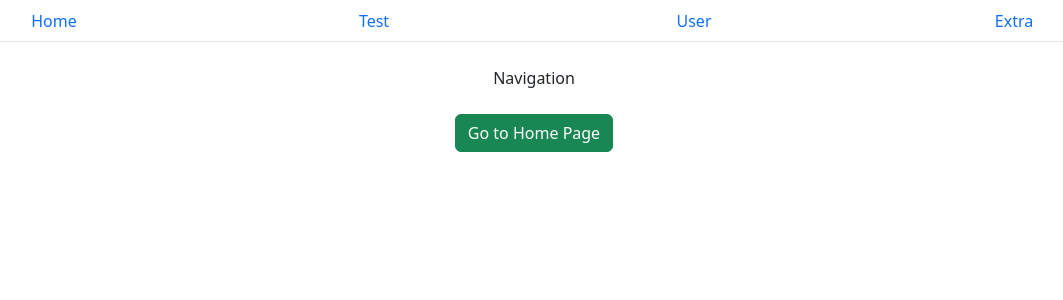
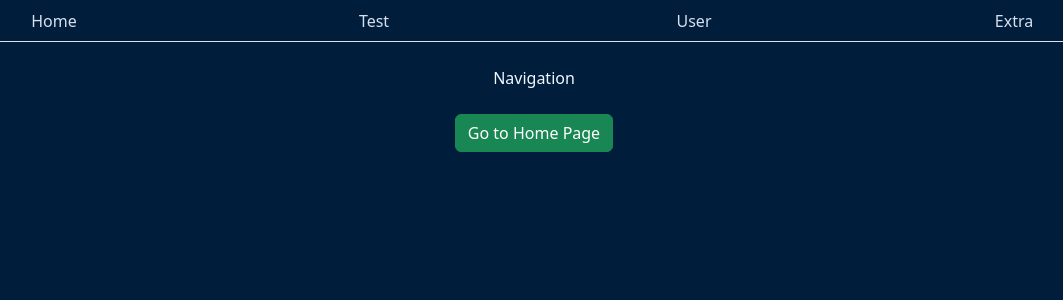
Before and after one commit to ddipayan00/portfolio, a React (Create React App) app: page /navigation in a window 1280 px wide. Shown: the top 300 px of the page, without its empty margins (106-1169 px from the left). Built offline with nearby package versions, Linux system fonts and the light colour scheme.

Commit message:
=> mui added for testing and understanding => bg-color chsnged

```diff
--- a/package.json
+++ b/package.json
@@ -3,6 +3,9 @@
   "version": "0.1.0",
   "private": true,
   "dependencies": {
+    "@emotion/react": "^11.11.0",
+    "@emotion/styled": "^11.11.0",
+    "@mui/material": "^5.13.3",
     "@testing-library/jest-dom": "^5.16.5",
     "@testing-library/react": "^13.4.0",
     "@testing-library/user-event": "^13.5.0",
--- a/public/index.html
+++ b/public/index.html
@@ -8,6 +8,15 @@
       name="description"
       content="Web site created using create-react-app"
     />
+    <link
+      rel="stylesheet"
+      href="https://fonts.googleapis.com/css?family=Roboto:300,400,500,700&display=swap"
+    />
+    <link
+      rel="stylesheet"
+      href="https://fonts.googleapis.com/icon?family=Material+Icons"
+    />
+
     <link rel="stylesheet" href="https://use.fontawesome.com/releases/v5.7.1/css/all.css">
     <title>React App</title>
   </head>
--- a/src/App.css
+++ b/src/App.css
@@ -1,3 +1,17 @@
+.userClass  {
+  background-color: #D1E9FC !important;
+  color: #3E548E !important;
+}
+.userClass:hover  {
+  background-color: #D0F2FF !important;
+  color: #061B64 !important;
+}
+
+.navBarItem {
+  color: #d9e0ed !important;
+}
+
+
 .App {
   text-align: center;
 }
--- a/src/Home.js
+++ b/src/Home.js
@@ -9,7 +9,7 @@ const Home = () => {
       <br/>
       {/* Have to learn grid flex box and css properly */}
       Home <br/><br/>
-      <Button variant="primary" onClick={(e) => {e.preventDefault(); navigate("/user");}}>
+      <Button className="userClass" variant="primary" onClick={(e) => {e.preventDefault(); navigate("/user");}}>
           Go to User Page
       </Button>
       <br/><br/>
--- a/src/Navigation.js
+++ b/src/Navigation.js
@@ -4,20 +4,32 @@ import { Button } from 'react-bootstrap';
 import Nav from 'react-bootstrap/Nav';
 
 
-function NavBar() {
+function NavBar({navigate}) {
   return (
-    <Nav justify variant="tabs" >
+    <Nav justify variant="tabs" className='navBar' >
       <Nav.Item>
-        <Nav.Link href="/">Home</Nav.Link>
+        {/* <Button variant="success" onClick={(e) => {e.preventDefault(); navigate("/");}}>
+          Home
+        </Button> */}
+        <Nav.Link className="navBarItem" onClick={(e) => {e.preventDefault(); navigate("/");}}>Home</Nav.Link>
       </Nav.Item>
       <Nav.Item>
-        <Nav.Link href="/test">Test</Nav.Link>
+        {/* <Button variant="danger" onClick={(e) => {e.preventDefault(); navigate("/test");}}>
+          Test
+        </Button> */}
+        <Nav.Link className="navBarItem" onClick={(e) => {e.preventDefault(); navigate("/test");}}>Test</Nav.Link>
       </Nav.Item>
       <Nav.Item>
-        <Nav.Link href="/user">User</Nav.Link>
+        {/* <Button variant="primary" onClick={(e) => {e.preventDefault(); navigate("/user");}}>
+          User
+        </Button> */}
+        <Nav.Link className="navBarItem" onClick={(e) => {e.preventDefault(); navigate("/user");}}>User</Nav.Link>
       </Nav.Item>
       <Nav.Item>
-        <Nav.Link href="/extra">Extra</Nav.Link>
+        {/* <Button variant="warning" onClick={(e) => {e.preventDefault(); navigate("/extra");}}>
+          Extra
+        </Button> */}
+        <Nav.Link className="navBarItem" onClick={(e) => {e.preventDefault(); navigate("/extra");}}>Extra</Nav.Link>
       </Nav.Item>
     </Nav>
   );
@@ -31,7 +43,7 @@ const Navigation = () => {
 
   return (
     <div className="Navigation">
-      <NavBar />
+      <NavBar navigate={navigate} />
       <br/>
         Navigation
       <br/><br/>
--- a/src/index.css
+++ b/src/index.css
@@ -7,6 +7,12 @@ body {
   -moz-osx-font-smoothing: grayscale;
 }
 
+#root {
+  height: 100vh;
+  background-color: #001E3C;
+  color:aliceblue;
+}
+
 code {
   font-family: source-code-pro, Menlo, Monaco, Consolas, 'Courier New',
     monospace;
```
Also changed, not shown: 1 other file (tests, documents, lock files or other folders).
